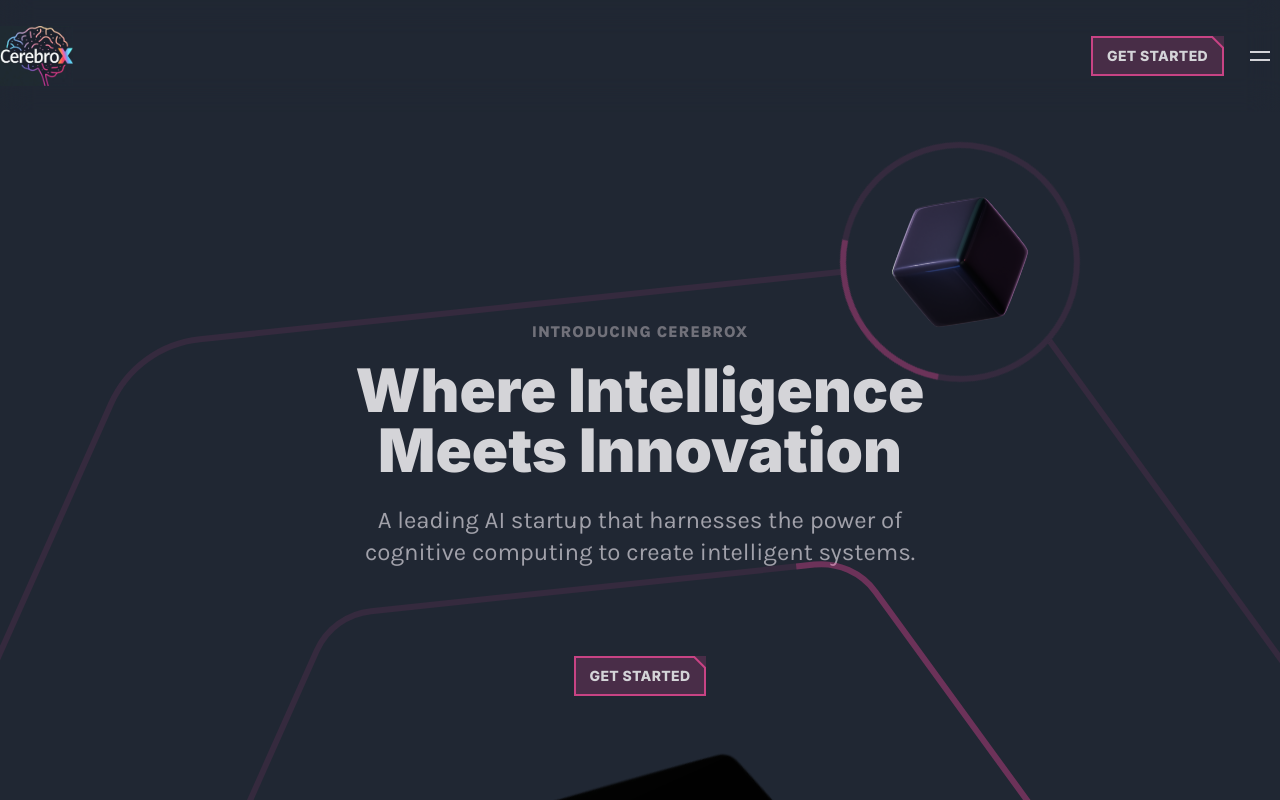
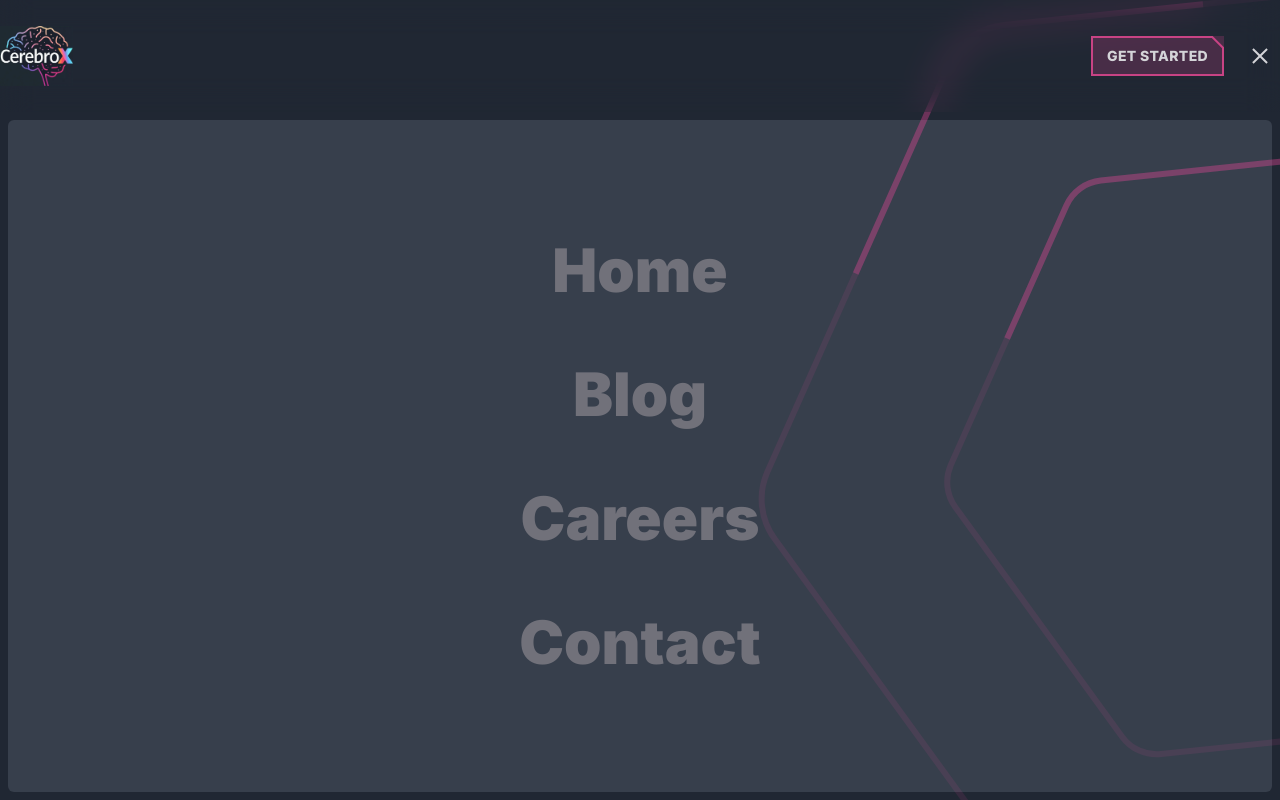
Before and after one commit to ShahSau/cerebroX, an Astro site: page / in a window 1280 px wide. Both pictures are taken after a click on the element 1260 px from the left and 56 px from the top of the page. Shown: the top 800 px of the page. Built offline with nearby package versions, Linux system fonts and the light colour scheme; Astro itself is replaced by a stand-in of ours.

Commit message:
navigation

```diff
--- a/src/pages/index.astro
+++ b/src/pages/index.astro
@@ -20,7 +20,7 @@ const latestPosts = posts.sort((a, b) => {
 ---
 
 <DefaultLayout>
-  <HeaderSection />
+  <HeaderSection client:load/>
   <HeroSection  client:load/>
   <FeatureCardsSection client:load/>
   <FeaturesGrid client:load/>
--- a/src/sections/Header.tsx
+++ b/src/sections/Header.tsx
@@ -1,8 +1,28 @@
+import { useEffect, useState } from "react";
 import { CutCornerButton } from "../components/CutCornerButton";
+import { Hexagone } from "../components/Hexagone";
+import { twMerge } from "tailwind-merge";
+import { AnimatePresence,motion } from "framer-motion";
 
 
+const navLinks =[
+    {title: "Home", href: "/"},
+    {title: "Blog", href: "/blog"},
+    {title: "Careers", href: "/careers"},
+    {title: "Contact", href: "/contact"},
+]
+
 export const HeaderSection = () => {
+    const [isOpened, setIsOpened] = useState(false);
+    useEffect(() => {
+        if (isOpened) {
+            document.body.style.overflow = 'hidden';
+        } else {
+            document.body.style.overflow = 'auto';
+        }
+    }, [isOpened]);
     return (
+        <>
             <header className="sticky top-0 z-40  backdrop-blur-lg">
                 <div className="continer">
                     <div className="flex justify-between h-24 md:h-28 items-center">
@@ -15,13 +35,15 @@ export const HeaderSection = () => {
                             <CutCornerButton className="hidden md:inline-flex">
                                 Get Started
                             </CutCornerButton>
-                        <div className="size-10 relative">
+                            <div className="size-10 relative cursor-pointer"
+                                onClick={() => setIsOpened(!isOpened)}
+                            >
                                 <div className="absolute left-1/2 top-1/2 -translate-x-1/2 -translate-y-1/2">
-                                <div className="w-5 h-0.5 bg-zinc-300 -translate-y-1">
+                                    <div className={twMerge("w-5 h-0.5 bg-zinc-300 -translate-y-1 transiton-all duration-500", isOpened && 'translate-y-0 rotate-45')}>
                                     </div>
                                 </div>
                                 <div className="absolute left-1/2 top-1/2 -translate-x-1/2 -translate-y-1/2">
-                                <div className="w-5 h-0.5 bg-zinc-300 translate-y-1">
+                                    <div className={twMerge("w-5 h-0.5 bg-zinc-300 translate-y-1 transiton-all duration-500", isOpened && 'translate-y-0 -rotate-45')}>
                                     </div>
                                 </div>
 
@@ -30,5 +52,45 @@ export const HeaderSection = () => {
                     </div>
                 </div>
             </header>
+            <AnimatePresence>
+                {isOpened && (
+                <motion.div
+                    className="fixed size-full top-0 left-0 z-30 bg-[#202733]"
+                    initial={{opacity: 0}}
+                    animate={{opacity: 1}}
+                    exit={{opacity: 0}}
+                    transition={{duration: 0.5}}
+                >
+                    <div className="absolute inset-2 rounded-md bg-[#373f4c] mt-24 md:mt-28 z-0">
+                        <div className="absolute top-1/2 left-full -translate-y-1/2 -translate-x-1/2 -z-10">
+                            <Hexagone size={700} />
+                        </div>
+                        <div className="absolute top-1/2 left-full -translate-y-1/2 -translate-x-1/2 -z-10">
+                            <Hexagone size={1100} />
+                        </div>
+                        <div className="h-full flex justify-center items-center">
+                            <nav className="flex flex-col items-center gap-12 md:gap-16">
+                                {navLinks.map(({title, href}, index) => (
+                                    <motion.a
+                                        key={title}
+                                        href={href}
+                                        initial={{opacity: 0, y: 20}}
+                                        animate={{opacity: 1, y: 0}}
+                                        exit={{opacity: 0, y: 20}}
+                                        transition={{duration: 0.5, ease:'linear', delay: index * 0.25}}
+                                    >
+                                        <span
+                                            className="cursour-pointer text-4xl md:text-5xl lg:text-6xl font-heading font-black text-zinc-500 hover:text-zinc-300 transition duration-300"
+                                        >
+                                            {title}
+                                        </span>
+                                    </motion.a>
+                                ))}
+                            </nav>
+                        </div>
+                    </div>
+                </motion.div>)}
+            </AnimatePresence>
+        </>
     );
     }
```
Lines whose indentation alone changed are shown as unchanged.
